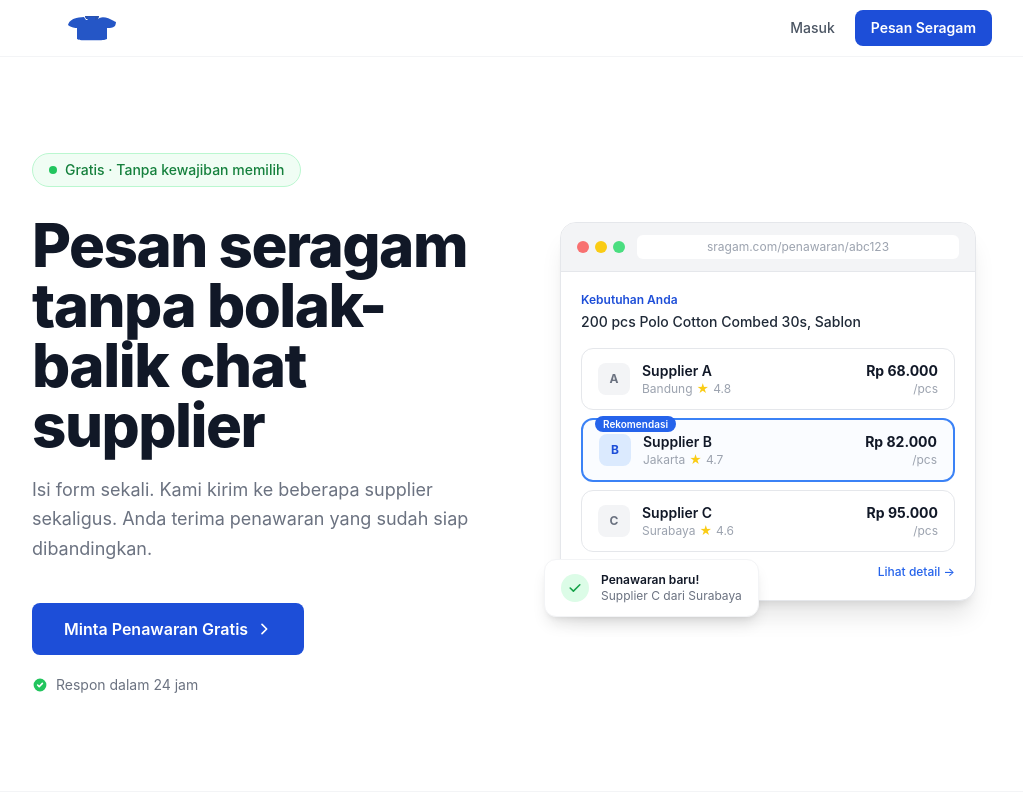
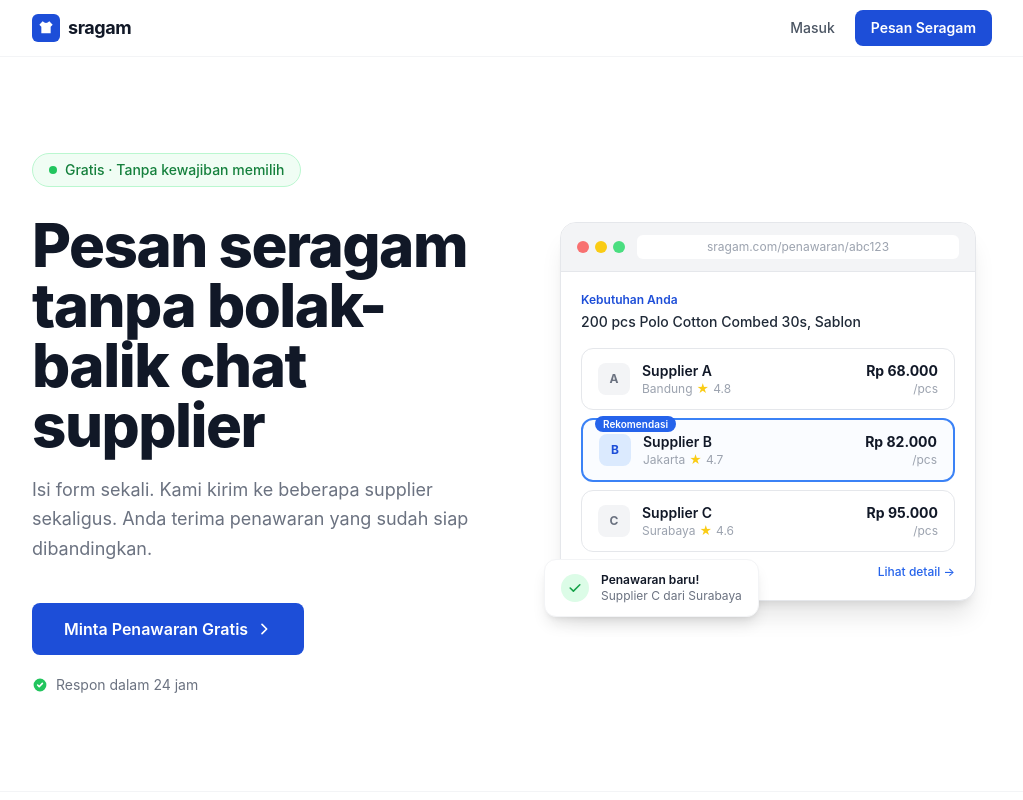
Before and after one commit to maulavista/sragam, a Next.js app: page / in a window 1280 px wide. Shown: the top 800 px of the page, without its empty margins (128-1151 px from the left). Built offline with nearby package versions, Linux system fonts and the light colour scheme; no server answers.

Commit message:
Revert "Replace inline SVG logo with /public/logo.svg across all pages"
This reverts commit b87b5e695c6d12d0da5ee49c36bdbe508eeacab2.

```diff
--- a/src/app/dashboard/[id]/page.tsx
+++ b/src/app/dashboard/[id]/page.tsx
@@ -85,7 +85,7 @@ export default async function OrderDetailPage({ params }: { params: { id: string
     <div className="min-h-screen bg-gray-50">
       <nav className="bg-white border-b border-gray-100 sticky top-0 z-50">
         <div className="max-w-3xl mx-auto px-4 h-14 flex items-center justify-between">
-          <Link href="/"><img src="/logo.svg" alt="Sragam" width={120} height={32} className="h-8 w-auto" /></Link>
+          <Link href="/" className="font-bold text-gray-900 text-lg tracking-tight">sragam</Link>
           <div className="flex items-center gap-4">
             <span className="text-sm text-gray-400 hidden sm:block">{user.email}</span>
             <SignOutButton />
--- a/src/app/dashboard/page.tsx
+++ b/src/app/dashboard/page.tsx
@@ -48,7 +48,7 @@ export default async function DashboardPage() {
     <div className="min-h-screen bg-gray-50">
       <nav className="bg-white border-b border-gray-100 sticky top-0 z-50">
         <div className="max-w-3xl mx-auto px-4 h-14 flex items-center justify-between">
-          <Link href="/"><img src="/logo.svg" alt="Sragam" width={120} height={32} className="h-8 w-auto" /></Link>
+          <Link href="/" className="font-bold text-gray-900 text-lg tracking-tight">sragam</Link>
           <div className="flex items-center gap-4">
             <span className="text-sm text-gray-400 hidden sm:block">{user.email}</span>
             <SignOutButton />
--- a/src/app/supplier/page.tsx
+++ b/src/app/supplier/page.tsx
@@ -12,8 +12,13 @@ export default function SupplierPage() {
     <div className="min-h-screen bg-white">
       {/* Simple header */}
       <header className="border-b border-gray-100 py-4 px-6">
-        <Link href="/">
-          <img src="/logo.svg" alt="Sragam" width={120} height={32} className="h-8 w-auto" />
+        <Link href="/" className="flex items-center gap-2 w-fit">
+          <div className="w-7 h-7 bg-brand-700 rounded-md flex items-center justify-center">
+            <svg viewBox="0 0 24 24" className="w-4 h-4 text-white" fill="currentColor">
+              <path d="M7 2 Q12 7 17 2 L22 7 L19 10 L19 20 L5 20 L5 10 L2 7 Z"/>
+            </svg>
+          </div>
+          <span className="font-bold text-gray-900 text-lg tracking-tight">sragam</span>
         </Link>
       </header>
 
--- a/src/app/vendor/[slug]/page.tsx
+++ b/src/app/vendor/[slug]/page.tsx
@@ -91,8 +91,13 @@ export default function VendorCategoryPage({
 
       <div className="min-h-screen bg-white">
         <header className="border-b border-gray-100 py-4 px-6">
-          <Link href="/">
-            <img src="/logo.svg" alt="Sragam" width={120} height={32} className="h-8 w-auto" />
+          <Link href="/" className="flex items-center gap-2 w-fit">
+            <div className="w-7 h-7 bg-brand-700 rounded-md flex items-center justify-center">
+              <svg viewBox="0 0 24 24" className="w-4 h-4 text-white" fill="currentColor">
+                <path d="M7 2 Q12 7 17 2 L22 7 L19 10 L19 20 L5 20 L5 10 L2 7 Z" />
+              </svg>
+            </div>
+            <span className="font-bold text-gray-900 text-lg tracking-tight">sragam</span>
           </Link>
         </header>
 
--- a/src/components/Footer.tsx
+++ b/src/components/Footer.tsx
@@ -5,7 +5,14 @@ export default function Footer() {
     <footer className="bg-gray-900 text-gray-400 py-10">
       <div className="section-container">
         <div className="flex flex-col sm:flex-row items-center justify-between gap-4">
-          <img src="/logo.svg" alt="Sragam" width={120} height={32} className="h-8 w-auto brightness-0 invert" />
+          <div className="flex items-center gap-2">
+            <div className="w-7 h-7 bg-brand-700 rounded-md flex items-center justify-center">
+              <svg viewBox="0 0 24 24" className="w-4 h-4 text-white" fill="currentColor">
+                <path d="M7 2 Q12 7 17 2 L22 7 L19 10 L19 20 L5 20 L5 10 L2 7 Z"/>
+              </svg>
+            </div>
+            <span className="text-white font-bold text-lg tracking-tight">sragam</span>
+          </div>
 
           <Link
             href="/supplier"
--- a/src/components/Navbar.tsx
+++ b/src/components/Navbar.tsx
@@ -32,8 +32,13 @@ export default function Navbar() {
     <nav className="sticky top-0 z-50 bg-white/95 backdrop-blur-sm border-b border-gray-100">
       <div className="section-container">
         <div className="flex items-center justify-between h-14">
-          <Link href="/">
-            <img src="/logo.svg" alt="Sragam" width={120} height={32} className="h-8 w-auto" />
+          <Link href="/" className="flex items-center gap-2">
+            <div className="w-7 h-7 bg-brand-700 rounded-md flex items-center justify-center">
+              <svg viewBox="0 0 24 24" className="w-4 h-4 text-white" fill="currentColor">
+                <path d="M7 2 Q12 7 17 2 L22 7 L19 10 L19 20 L5 20 L5 10 L2 7 Z"/>
+              </svg>
+            </div>
+            <span className="font-bold text-gray-900 text-lg tracking-tight">sragam</span>
           </Link>
 
           <div className="flex items-center gap-3">
```
Also changed, not shown: public/logo.svg (deleted).
